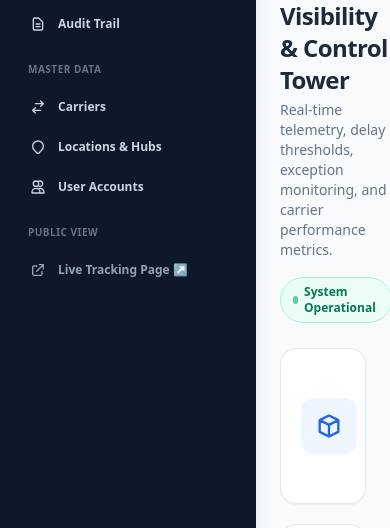
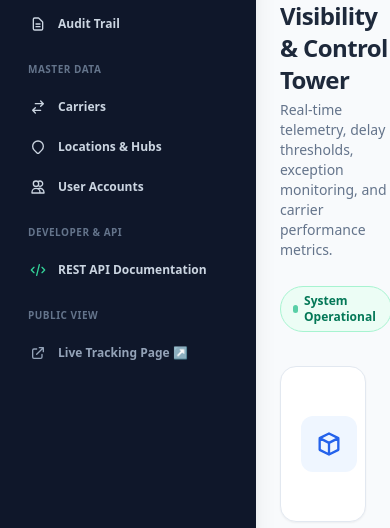
Before and after one commit to ainnurhadijah123/CargoTrace, a Laravel app: page /admin/dashboard in a window 390 px wide. Shown: the part 233-761 px from the top of the page. Run offline with Laravel 12, Linux system fonts and the light colour scheme; a user stored in the database is signed in; data comes from the database, SQL or seed files in the repository; parts of the project's set-up code (start-up, migrations or seed data) failed here and were passed over; some libraries are stand-ins or nearby versions.

Commit message:
feat(security): restrict REST API docs to admin role only and hide from public landing page

```diff
--- a/resources/views/admin/dashboard.blade.php
+++ b/resources/views/admin/dashboard.blade.php
@@ -14,6 +14,10 @@
                 <span class="w-2 h-2 rounded-full bg-emerald-500 animate-pulse"></span>
                 System Operational
             </span>
+            <a href="{{ route('api.docs') }}" class="px-3.5 py-2 bg-white hover:bg-slate-50 text-slate-700 border border-slate-300 text-xs font-bold rounded-xl shadow-sm transition flex items-center gap-1.5">
+                <svg class="w-4 h-4 text-emerald-600" fill="none" stroke="currentColor" viewBox="0 0 24 24"><path stroke-linecap="round" stroke-linejoin="round" stroke-width="2" d="M10 20l4-16m4 4l4 4-4 4M6 16l-4-4 4-4"/></svg>
+                <span>REST API Docs</span>
+            </a>
             <a href="{{ route('admin.shipments.create') }}" class="px-4 py-2 bg-indigo-600 hover:bg-indigo-700 text-white text-xs font-bold rounded-xl shadow-sm transition flex items-center gap-1.5">
                 <svg class="w-4 h-4" fill="none" stroke="currentColor" viewBox="0 0 24 24"><path stroke-linecap="round" stroke-linejoin="round" stroke-width="2" d="M12 4v16m8-8H4"></path></svg>
                 Create Shipment
--- a/resources/views/layouts/admin.blade.php
+++ b/resources/views/layouts/admin.blade.php
@@ -57,6 +57,12 @@
                 <a href="{{ route('admin.users.index') }}" class="flex items-center gap-3 px-3.5 py-2.5 rounded-xl font-bold text-xs {{ request()->routeIs('admin.users.*') ? 'bg-indigo-600 text-white' : 'hover:bg-slate-800 text-slate-300' }} transition">
                     <svg class="w-4 h-4" fill="none" stroke="currentColor" viewBox="0 0 24 24"><path stroke-linecap="round" stroke-linejoin="round" stroke-width="2" d="M12 4.354a4 4 0 110 5.292M15 21H3v-1a6 6 0 0112 0v1zm0 0h6v-1a6 6 0 00-9-5.197M13 7a4 4 0 11-8 0 4 4 0 018 0z"></path></svg>
                     User Accounts
+                </a>
+
+                <div class="pt-4 pb-2 px-3 text-[10px] font-bold text-slate-500 uppercase tracking-wider">Developer & API</div>
+                <a href="{{ route('api.docs') }}" class="flex items-center gap-3 px-3.5 py-2.5 rounded-xl font-bold text-xs {{ request()->routeIs('api.docs*') ? 'bg-indigo-600 text-white' : 'hover:bg-slate-800 text-slate-300' }} transition">
+                    <svg class="w-4 h-4 text-emerald-400" fill="none" stroke="currentColor" viewBox="0 0 24 24"><path stroke-linecap="round" stroke-linejoin="round" stroke-width="2" d="M10 20l4-16m4 4l4 4-4 4M6 16l-4-4 4-4"/></svg>
+                    <span>REST API Documentation</span>
                 </a>
             @endif
 
--- a/routes/web.php
+++ b/routes/web.php
@@ -21,15 +21,6 @@ use Illuminate\Support\Facades\Auth;
 // Public tracking portal
 Route::get('/track', [TrackingController::class, 'index'])->name('track.index');
 Route::post('/track', [TrackingController::class, 'search'])->name('track.search');
-
-// Interactive REST API Documentation Portal & Postman Collection Download
-Route::get('/api-docs', function () {
-    return view('api_docs');
-})->name('api.docs');
-
-Route::get('/api-docs/download-postman', function () {
-    return response()->download(base_path('docs/cargotrace_postman_collection.json'), 'cargotrace_postman_collection.json');
-})->name('api.docs.download');
 
 // Root route (Redirects authenticated users to role dashboard, or guest to tracking portal)
 Route::get('/', function () {
@@ -73,6 +64,17 @@ Route::middleware('auth')->group(function () {
     Route::get('/shipments/{shipment}/print', [ShipmentController::class, 'print'])->name('shipments.print');
     Route::get('/admin/shipments/{shipment}/print', [ShipmentController::class, 'print'])->name('admin.shipments.print');
 
+    // Interactive REST API Documentation Portal & Postman Collection (Protected: Admin Only)
+    Route::middleware(['role:ADMIN'])->group(function () {
+        Route::get('/api-docs', function () {
+            return view('api_docs');
+        })->name('api.docs');
+
+        Route::get('/api-docs/download-postman', function () {
+            return response()->download(base_path('docs/cargotrace_postman_collection.json'), 'cargotrace_postman_collection.json');
+        })->name('api.docs.download');
+    });
+
     // Administrator Section
     Route::middleware(['role:ADMIN'])->prefix('admin')->name('admin.')->group(function () {
         Route::get('/dashboard', [DashboardController::class, 'admin'])->name('dashboard');
```
Also changed, not shown: resources/views/track/index.blade.php (+6 -4 lines), tests/Feature/RestApiTest.php (+21 -0 lines).
